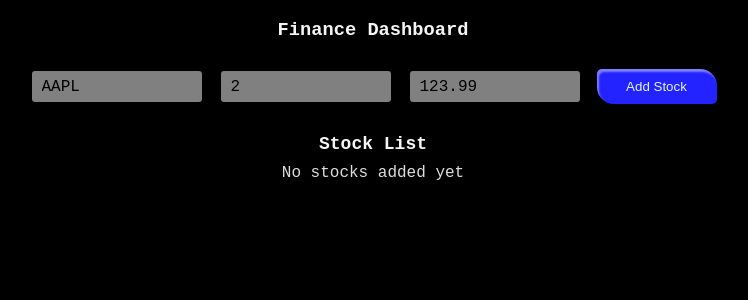
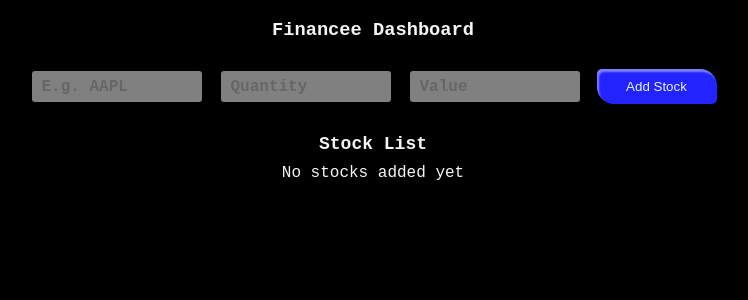
Before and after one commit to absolute-cloud/NgChinSheng-Capstone, a React (Vite) app in the folder my-react-app/: page / in a window 1280 px wide. Shown: the top 300 px of the page, without its empty margins (267-1015 px from the left). Built offline with nearby package versions, Linux system fonts and the light colour scheme.

Commit message:
added logic for empty inputs, type conversions, and decimal formatting

```diff
--- a/my-react-app/src/FinanceDashboard.css
+++ b/my-react-app/src/FinanceDashboard.css
@@ -57,12 +57,25 @@ main{
   flex:0 0 auto;
 }
 
+input::placeholder {
+    color: #666666;
+    font-weight: bold;
+}
+input:hover {
+    outline: 2px solid rgba(95, 43, 226, 0.8); /* adds a visible border when hovered */
+}
+
+input,
+textarea {
+    cursor: default;
+}
+
 .add_stock:hover{cursor:pointer}
 .add_stock:active{background-color:rgb(25,25,200); box-shadow: inset 2px 3px 3px rgba(0,0,0,0.9); transform: translateY(1.5px)}
 .add_stock:focus, .add_stock:focus-visible { outline: none; }
 
 .stock_list{margin-top:20px; font-size:large; font-weight:bold}
-.stock_append_status{margin-bottom:6px; opacity:0.9}
+.stock_append_status{margin-bottom:6px;}
 
 .stock_entries{list-style:none; padding:0; margin:0}
 .stock_entry{margin:6px 0; background:rgba(255,255,255,0.03); padding:6px 10px; border-radius:6px}
--- a/my-react-app/src/FinanceDashboard.jsx
+++ b/my-react-app/src/FinanceDashboard.jsx
@@ -1,44 +1,79 @@
-import React, { useState } from 'react'
-import './FinanceDashboard.css'
+import React, { useState } from "react";
+import "./FinanceDashboard.css";
 
 export default function FinanceDashboard() {
-  const [stocks, setStocks] = useState([])
-  const [status, setStatus] = useState('No stocks added yet')
-  const [name, setName] = useState('AAPL')
-  const [qty, setQty] = useState(2)
-  const [value, setValue] = useState('123.99')
+  const [stocks, setStocks] = useState([]);
+  const [status, setStatus] = useState("No stocks added yet");
+  const [name, setName] = useState("");
+  const [qty, setQty] = useState("");
+  const [value, setValue] = useState("");
 
   function handleSubmit(e) {
-    e.preventDefault()
-    if (!name) return
-    const newStock = { id: Date.now(), name, qty: Number(qty), value: Number(value) }
-    setStocks((prev) => [...prev, newStock])
-    setStatus(`Added ${name} — ${qty} shares @ ${value}`)
+    e.preventDefault();
+
+    // Error handling for empty inputs
+    if (!name || !qty || !value) {
+      setStatus("Please fill in all fields before submitting!");
+      return;
+    }
+
+    const newStock = {
+      id: Date.now(),
+      name,
+      qty: Number(qty),
+      value: Number(value),
+    };
+
+    setStocks((prev) => [...prev, newStock]);
+    setStatus(`Added ${name} — ${qty} shares @ ${Number(value).toFixed(2)}`);
+
+    // clear inputs after submission
+    setName("");
+    setQty("");
+    setValue("");
   }
 
   return (
     <main>
-      <h3 className="dashboard_title">Finance Dashboard</h3>
+      <h3 className="dashboard_title">Financee Dashboard</h3>
 
       <form className="stock_row" onSubmit={handleSubmit}>
         <input
           type="text"
           className="stock_name"
+          placeholder="E.g. AAPL"
           value={name}
           onChange={(e) => setName(e.target.value)}
         />
         <input
           type="number"
           className="stock_qty"
+          placeholder="Quantity"
+          min="1" // enforce at least 1 share
+          step="1" // restrict to integers only
           value={qty}
-          min="0"
           onChange={(e) => setQty(e.target.value)}
         />
         <input
           type="text"
           className="stock_value"
+          placeholder="Value"
           value={value}
-          onChange={(e) => setValue(e.target.value)}
+          onChange={(e) => {
+            // restrict to numbers and one decimal point
+            let v = e.target.value.replace(/[^0-9.]/g, "");
+            const parts = v.split(".");
+            if (parts.length > 2) {
+              v = parts[0] + "." + parts.slice(1).join("");
+            }
+            setValue(v);
+          }}
+          onBlur={() => {
+            // format to 2 decimal places when leaving the field
+            if (value) {
+              setValue(parseFloat(value).toFixed(2));
+            }
+          }}
         />
         <button type="submit" className="add_stock">
           Add Stock
@@ -51,10 +86,10 @@ export default function FinanceDashboard() {
       <ul className="stock_entries">
         {stocks.map((s) => (
           <li key={s.id} className="stock_entry">
-            {s.name} — {s.qty} @ {s.value}
+            {s.name} — {s.qty} @ {s.value.toFixed(2)}
           </li>
         ))}
       </ul>
     </main>
-  )
+  );
 }
```
